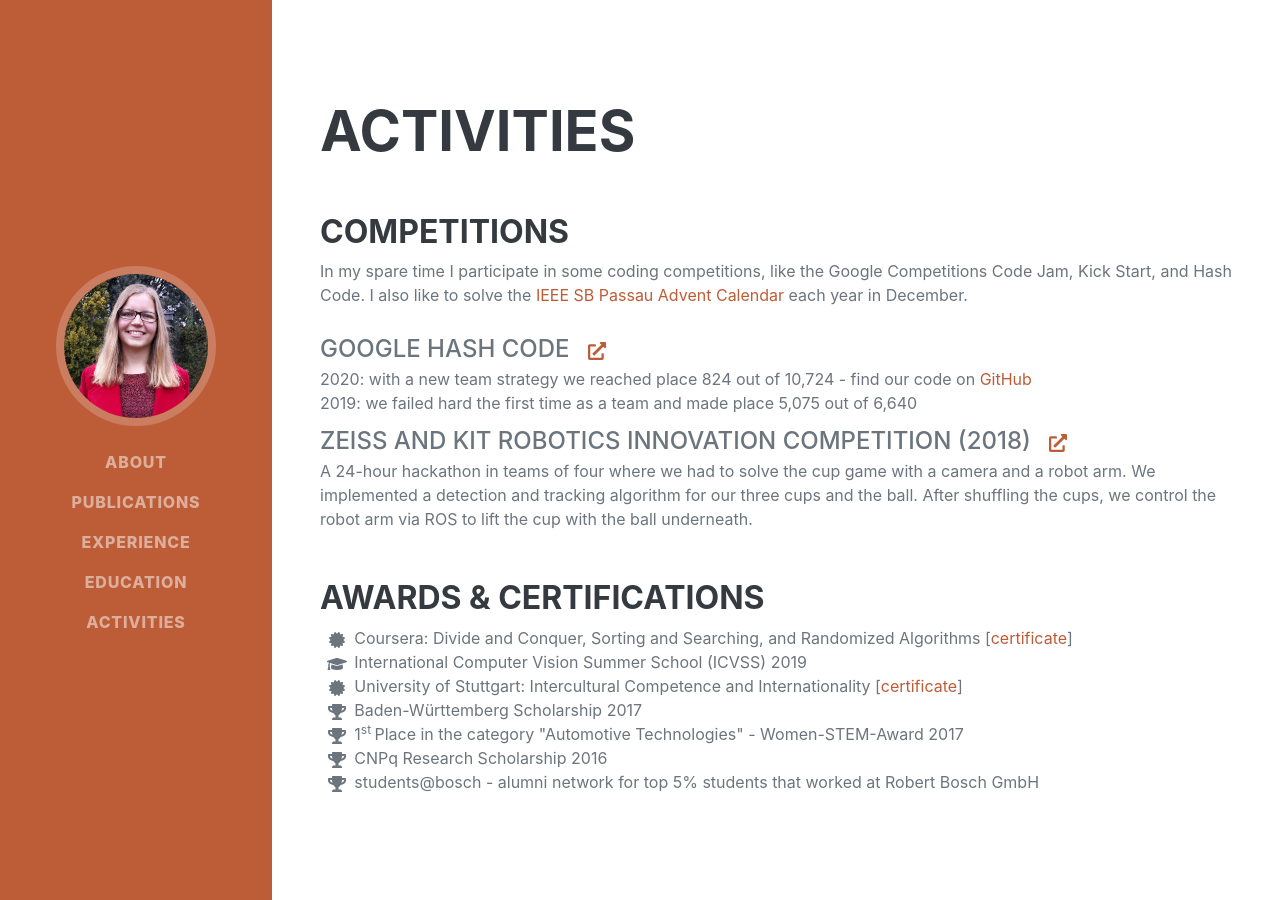
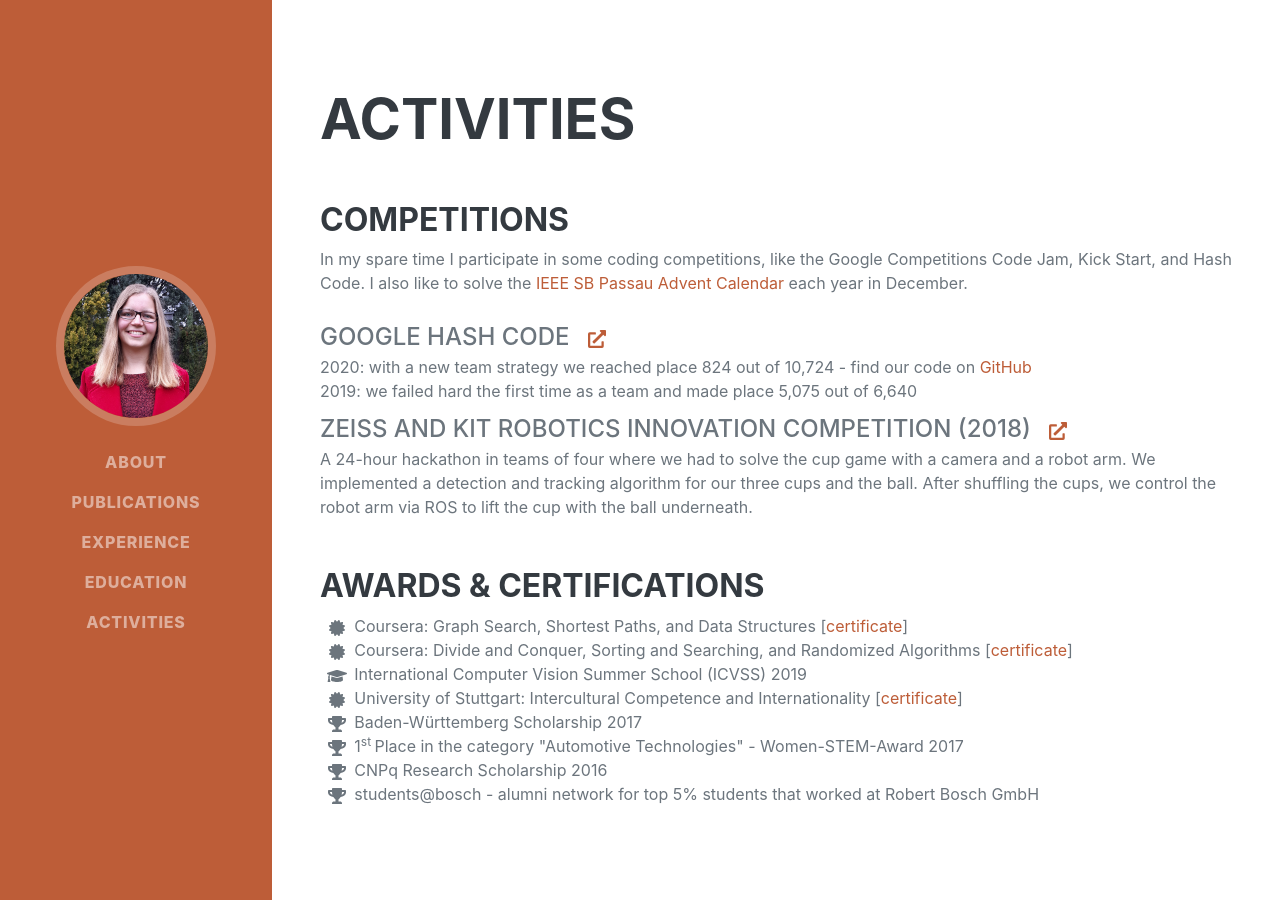
Before and after one commit to ltriess/ltriess.github.io, a Jekyll site: the page built from index.md, in a window 1280 px wide and 900 px high, scrolled down 5816 px. Built offline with Jekyll 4.4.1, drawn with Linux system fonts in a browser that asks for light colours; nearby versions of some CDN libraries; some web fonts are replaced.

Commit message:
Add coursera certificate

```diff
--- a/_sections/04_activities.html
+++ b/_sections/04_activities.html
@@ -42,7 +42,8 @@ order: 4
     <div class="flex-grow-1">
         <h3>Awards & Certifications</h3>
             <ul class="fa-ul mb-0">
-                <li><span class="fa-li"><i class="fas fa-certificate"></i></span>Coursera: Divide and Conquer, Sorting and Searching, and Randomized Algorithms [<a target="_blank" href="https://coursera.org/share/c8eab5760edc702879e8916d588c8a37">certificate</a>]</li>
+                <li><span class="fa-li"><i class="fas fa-certificate"></i></span>Coursera: Graph Search, Shortest Paths, and Data Structures [<a target="_blank" href="https://www.coursera.org/account/accomplishments/certificate/CN3E4Z6XHSPF">certificate</a>]</li>
+                <li><span class="fa-li"><i class="fas fa-certificate"></i></span>Coursera: Divide and Conquer, Sorting and Searching, and Randomized Algorithms [<a target="_blank" href="https://www.coursera.org/account/accomplishments/certificate/77459NYVJS8G">certificate</a>]</li>
                 <li><span class="fa-li"><i class="fas fa-graduation-cap"></i></span>International Computer Vision Summer School (ICVSS) 2019</li>
                 <li><span class="fa-li"><i class="fas fa-certificate"></i></span>University of Stuttgart: Intercultural Competence and Internationality [<a target="_blank" href="assets/pdf/cert_intercultural.pdf">certificate</a>]</li>
                 <li><span class="fa-li"><i class="fas fa-trophy"></i></span>Baden-Württemberg Scholarship 2017</li>
```
